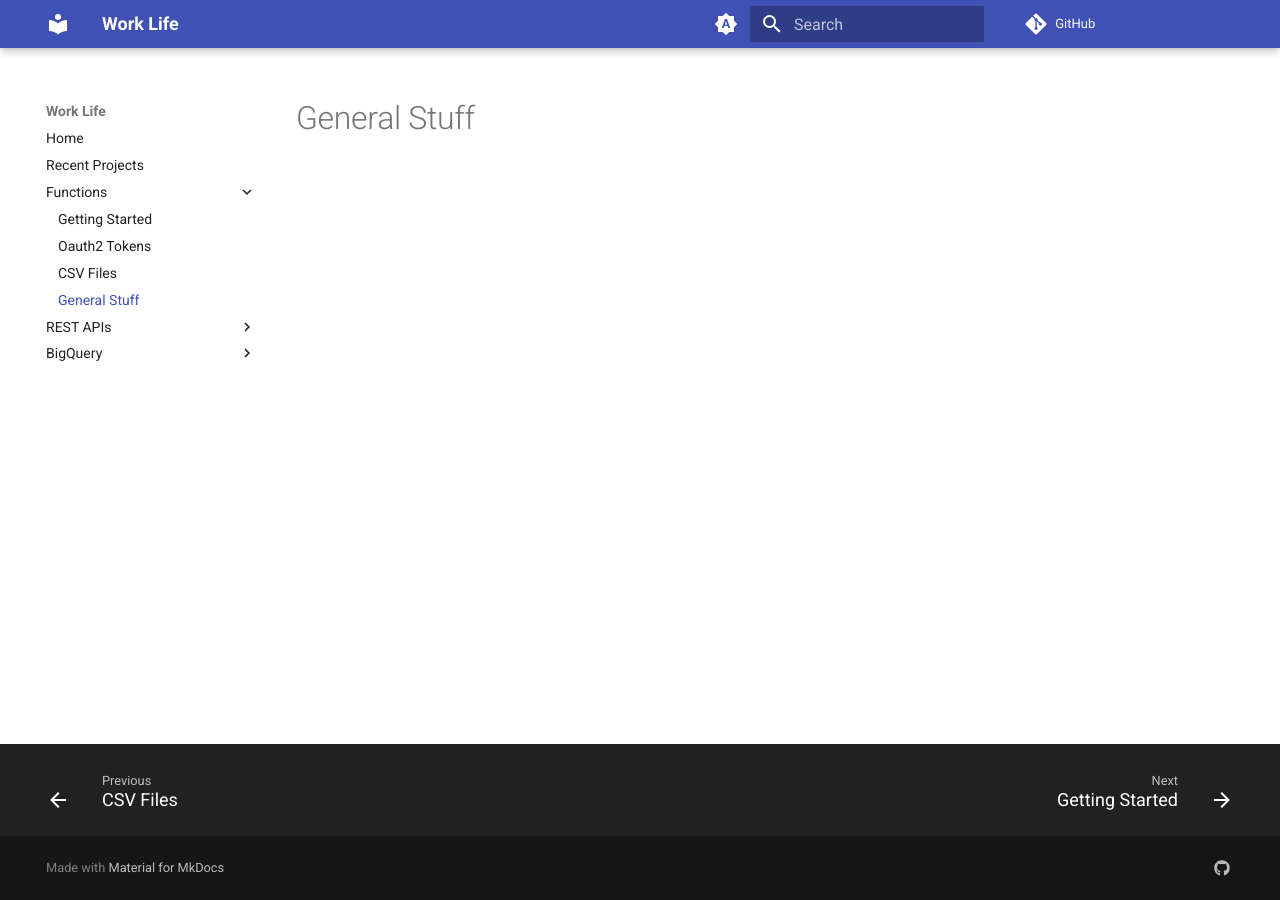
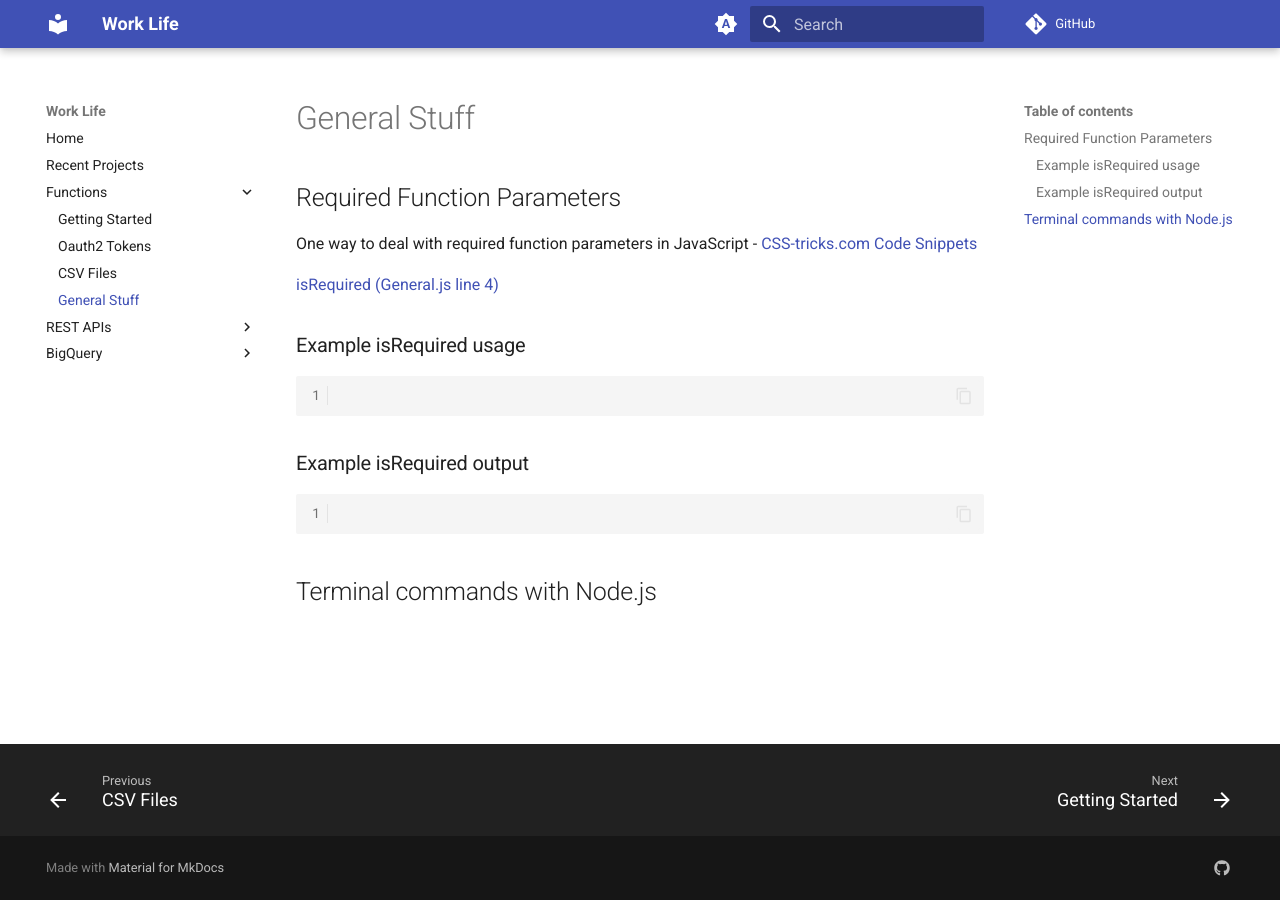
Before and after one commit to mshuber1981/work-life, an MkDocs documentation site: the page built from docs/functions/general.md, in a window 1280 px wide. Built offline with MkDocs 1.6.1 and Material for MkDocs 9.7.7, drawn with Linux system fonts in a browser that asks for light colours; comment, search, counter and statistics services are not loaded.

Commit message:
Updating content

````diff
--- a/docs/functions/general.md
+++ b/docs/functions/general.md
@@ -1 +1,21 @@
 # General Stuff
+
+## Required Function Parameters
+
+One way to deal with required function parameters in JavaScript - [CSS-tricks.com Code Snippets](https://css-tricks.com/snippets/javascript/required-parameters-for-functions-in-javascript/)
+
+[isRequired (General.js line 4)](https://github.com/mshuber1981/work-life/blob/main/present/functions/General.js#L4)
+
+### Example isRequired usage
+
+```javascript linenums="1"
+
+```
+
+### Example isRequired output
+
+```javascript linenums="1"
+
+```
+
+## Terminal commands with Node.js
````
Also changed, not shown: docs/index.md (+1 -1 lines).
